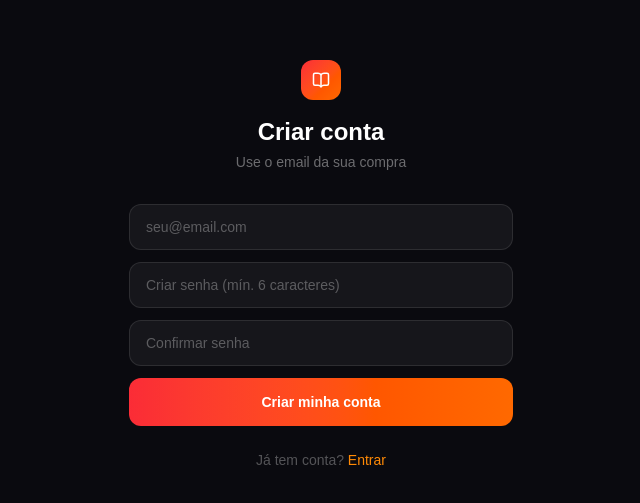
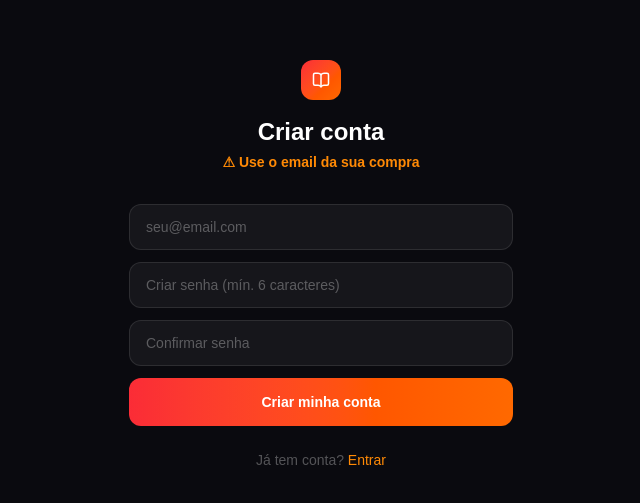
Before and after one commit to apcapostilas-tech/youtube-to-ebook, a Next.js app: page /register in a window 1280 px wide. Shown: the part 135-638 px from the top of the page, without its empty margins (319-959 px from the left). Built offline with nearby package versions, Linux system fonts and the light colour scheme.

Commit message:
Destacar aviso de email da compra no registro

```diff
--- a/app/register/page.tsx
+++ b/app/register/page.tsx
@@ -36,7 +36,7 @@ export default function RegisterPage() {
             <BookOpen size={18} />
           </div>
           <h1 className="text-2xl font-black">Criar conta</h1>
-          <p className="text-white/40 text-sm mt-1">Use o email da sua compra</p>
+          <p className="text-orange-400 text-sm font-semibold mt-1">⚠ Use o email da sua compra</p>
         </div>
 
         <form onSubmit={handleSubmit} className="space-y-3">
```
